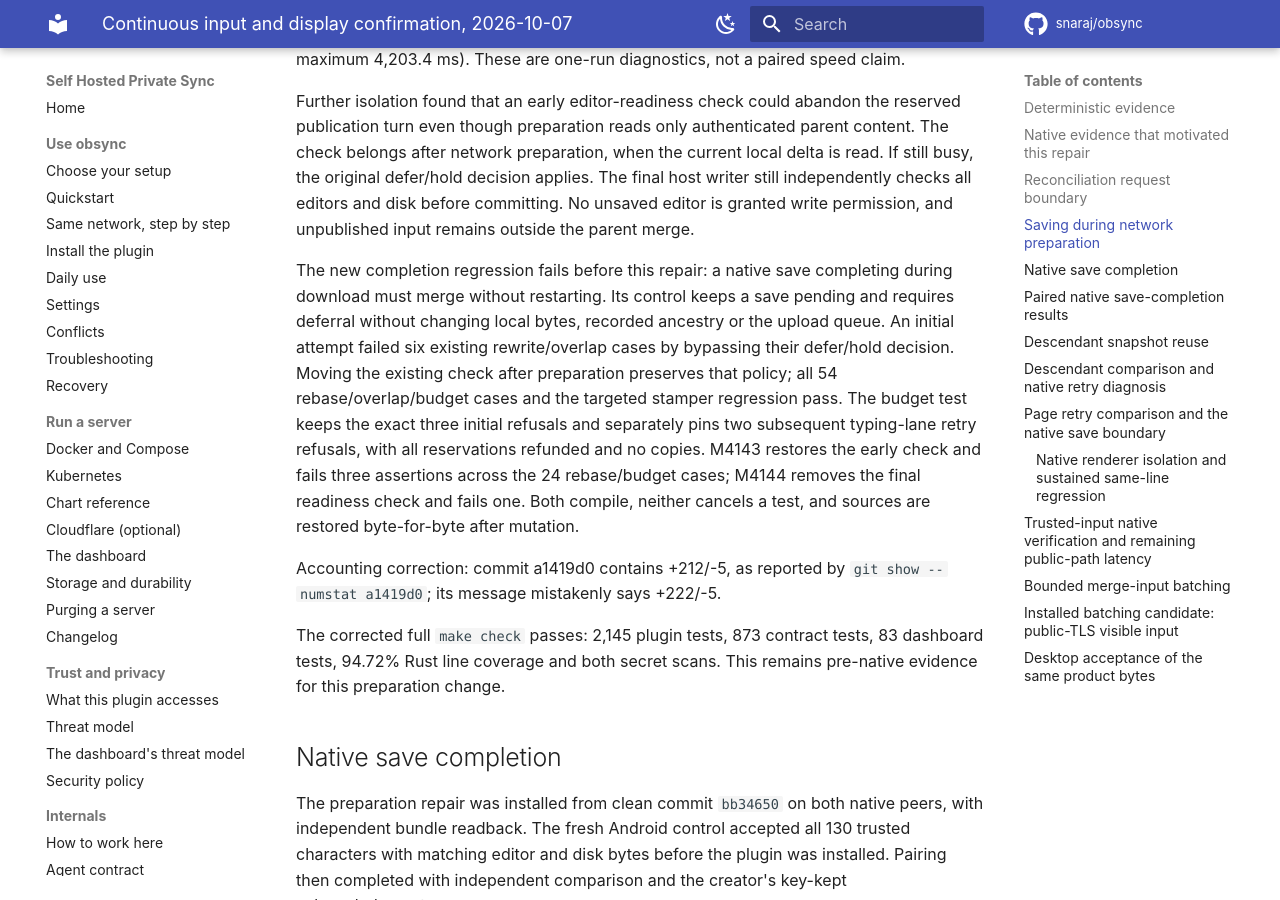
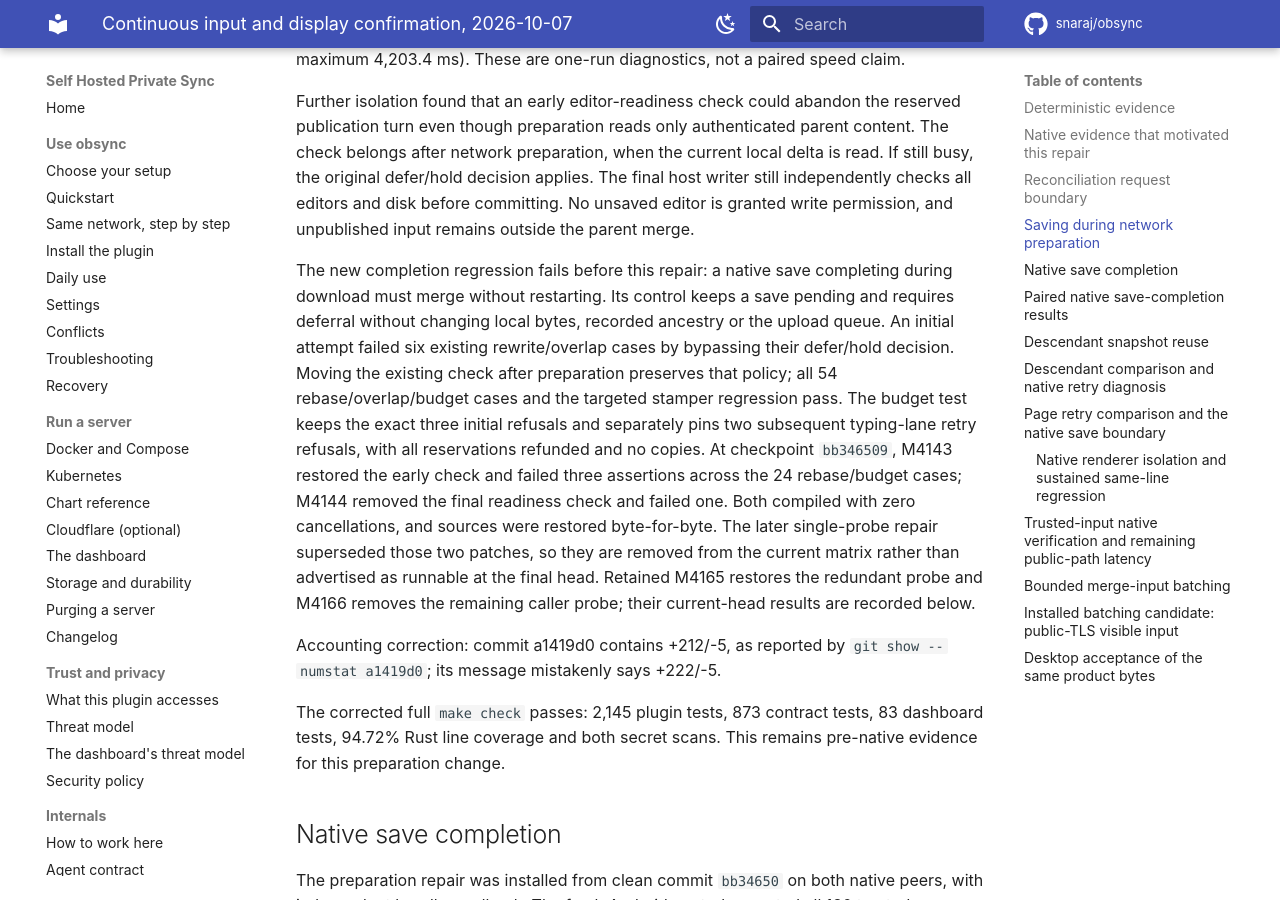
Before and after one commit to snaraj/obsync, an MkDocs documentation site: the page built from docs/validation-runs/2026-10-07-continuous-input-117.md, in a window 1280 px wide and 900 px high, scrolled down 3513 px. Built offline with MkDocs 1.6.1 and Material for MkDocs 9.7.7, drawn with Linux system fonts in a browser that asks for light colours; comment, search, counter and statistics services are not loaded; some of the changed text lies outside the part shown.

Commit message:
docs: retire superseded readiness mutants and specify focused checks
Round-four review found two historical readiness patches no longer apply at
the current head. Remove M4143/M4144 and bind their historical kill counts
to bb346509. Identify retained M4165/M4166 as the current readiness probes.
Document the exact two-suite command behind the 40 batching-focused cases.

Validation: the documented group passes 40/40; readiness baseline passes
55/55. M4165 and M4166 compile and fail 1 and 4 assertions respectively,
with zero cancellations; source and final bundle hash are restored. All
63 remaining delta patches apply with the runner forward-only/zero-fuzz
flags. The 52 docs-site/translation contracts, both secret scans and
whitespace checks pass. No product, workflow or runtime test changed.

Accounting: +24/-28 across one record and two obsolete patch deletions.

- GPT-6

````diff
--- a/docs/validation-runs/2026-10-07-continuous-input-117.md
+++ b/docs/validation-runs/2026-10-07-continuous-input-117.md
@@ -158,10 +158,14 @@
 preserves that policy; all 54 rebase/overlap/budget cases and the targeted
 stamper regression pass. The budget test keeps the exact three initial
 refusals and separately pins two subsequent typing-lane retry refusals, with
-all reservations refunded and no copies. M4143 restores the early check
-and fails three assertions across the 24 rebase/budget cases;
-M4144 removes the final readiness check and fails one. Both compile, neither
-cancels a test, and sources are restored byte-for-byte after mutation.
+all reservations refunded and no copies. At checkpoint `bb346509`, M4143
+restored the early check and failed three assertions across the 24 rebase/budget
+cases; M4144 removed the final readiness check and failed one. Both compiled
+with zero cancellations, and sources were restored byte-for-byte. The later
+single-probe repair superseded those two patches, so they are removed from
+the current matrix rather than advertised as runnable at the final head.
+Retained M4165 restores the redundant probe and M4166 removes the remaining
+caller probe; their current-head results are recorded below.
 
 Accounting correction: commit a1419d0 contains +212/-5, as reported by
 `git show --numstat a1419d0`; its message mistakenly says +222/-5.
@@ -467,6 +471,12 @@
 compiles and fails at runtime; sources are restored and rebuilt after every
 mutation. Full-gate and native results must bind the revised bytes.
 
+The final evidence correction repeats that 55-case baseline successfully.
+M4165 and M4166 still compile and cause one and four assertion failures,
+respectively, with zero cancellations. Sources and the bundle hash are restored.
+All 63 retained delta patches (M4128–M4192 excluding the retired M4143/M4144)
+pass a dry application using the runner's forward-only, zero-fuzz flags.
+
 
 ### Native renderer isolation and sustained same-line regression
 
@@ -619,9 +629,16 @@
 endpoint-compatibility refusals permit ordinary verified reads; authentication,
 cancellation, missing chunks and integrity failures propagate.
 
-Forty focused tests pass, including native saves during preparation, bounded
-shapes, scope, duplicate inputs, corruption and narrow fallback. Seventeen
-retained mutants M4176–M4192 each compile and fail runtime assertions with
+Forty focused tests pass: 27 merge-input cases plus 13 editor-rebase cases,
+including native saves during preparation, bounded shapes, scope, duplicate
+inputs, corruption and narrow fallback. Reproduce that exact group with:
+
+```sh
+npm --prefix plugin run build
+node --test plugin/test/merge-inputs.test.mjs plugin/test/editor-rebase.test.mjs
+```
+
+Seventeen retained mutants M4176–M4192 each compile and fail runtime assertions with
 zero cancellations; source is restored after each. The prior four-suite
 comparison passed 122 tests before two additional refusal cases were added.
 Native acceptance of this product implementation remains pending here.
````
Also changed, not shown: 2 other files.
